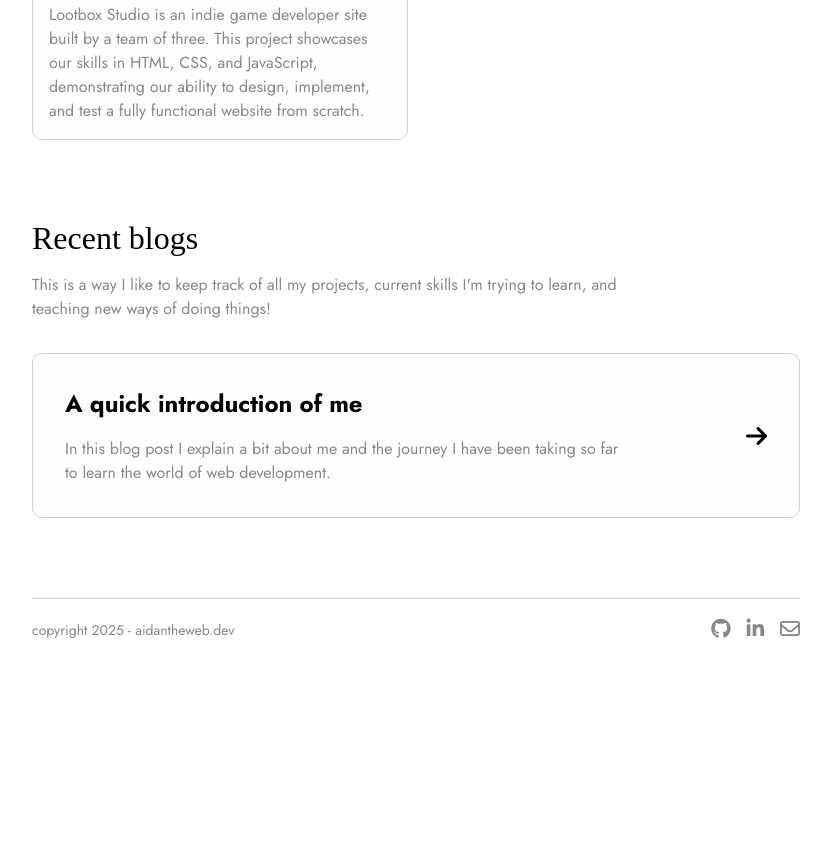
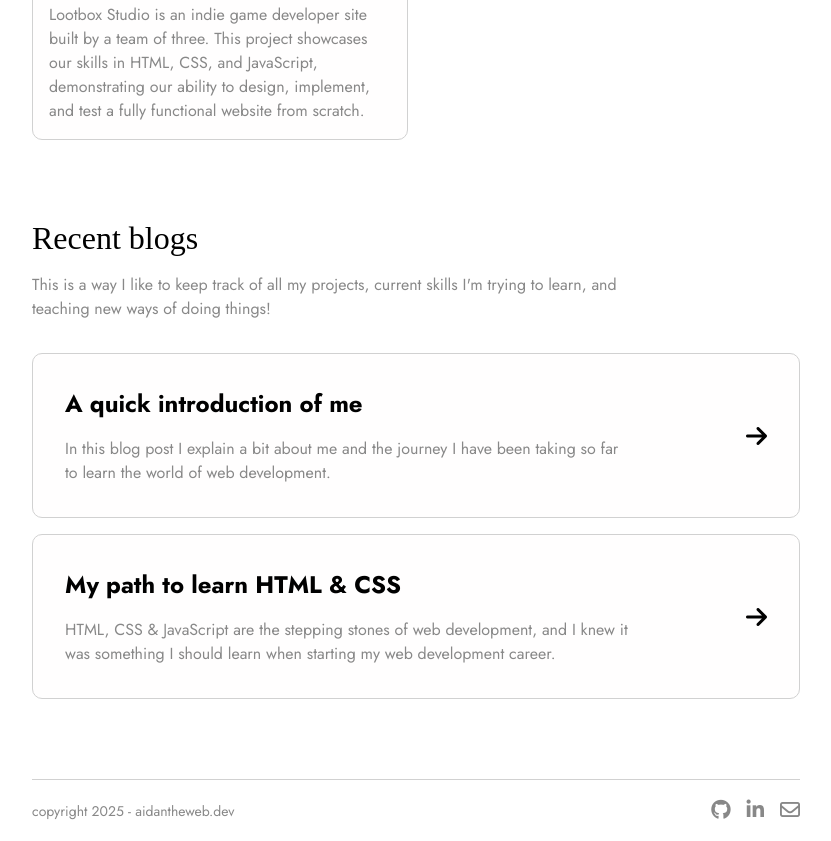
Before and after one commit to aidandsmith/web-portfolio, a plain HTML site: page index.html in a window 1280 px wide. Shown: the part 1980-2821 px from the top of the page, without its empty margins (224-1055 px from the left). Before the commit the page ends 2640 px from the top, so only its background shows below. Drawn offline with Linux system fonts and the light colour scheme; a web font is replaced by a local one.

Commit message:
added new blog post on home page

```diff
--- a/index.html
+++ b/index.html
@@ -153,6 +153,11 @@
         <p>In this blog post I explain a bit about me and the journey I have been taking so far to learn the world of web development.</p>
         <a href="blogs/blog-post1.html" class="read-more"><i class="fa-solid fa-arrow-right"></i></a>
       </div>
+      <div class="blog-post">
+        <h2>My path to learn HTML & CSS</h2>
+        <p>HTML, CSS & JavaScript are the stepping stones of web development, and I knew it was something I should learn when starting my web development career.</p>
+        <a href="blogs/blog-post2.html" class="read-more"><i class="fa-solid fa-arrow-right"></i></a>
+      </div>
     </section>
   </main>
   <footer>
```
